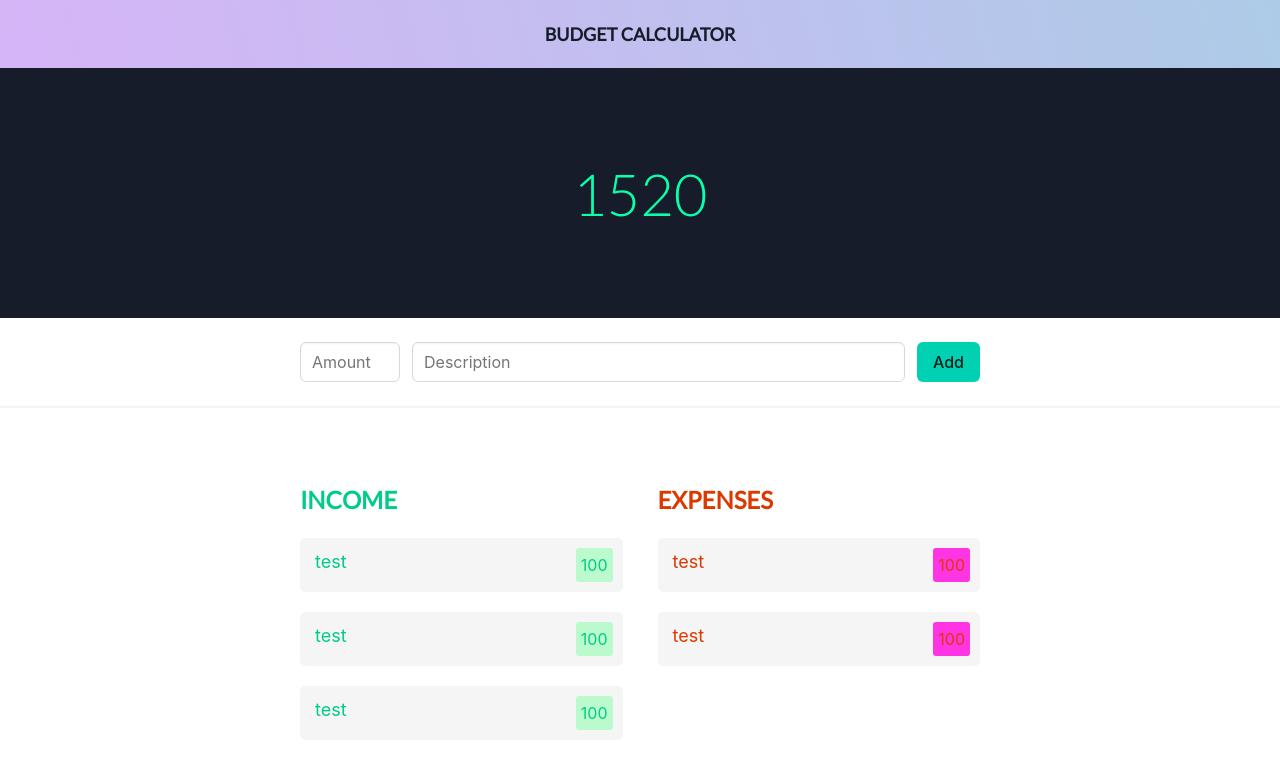
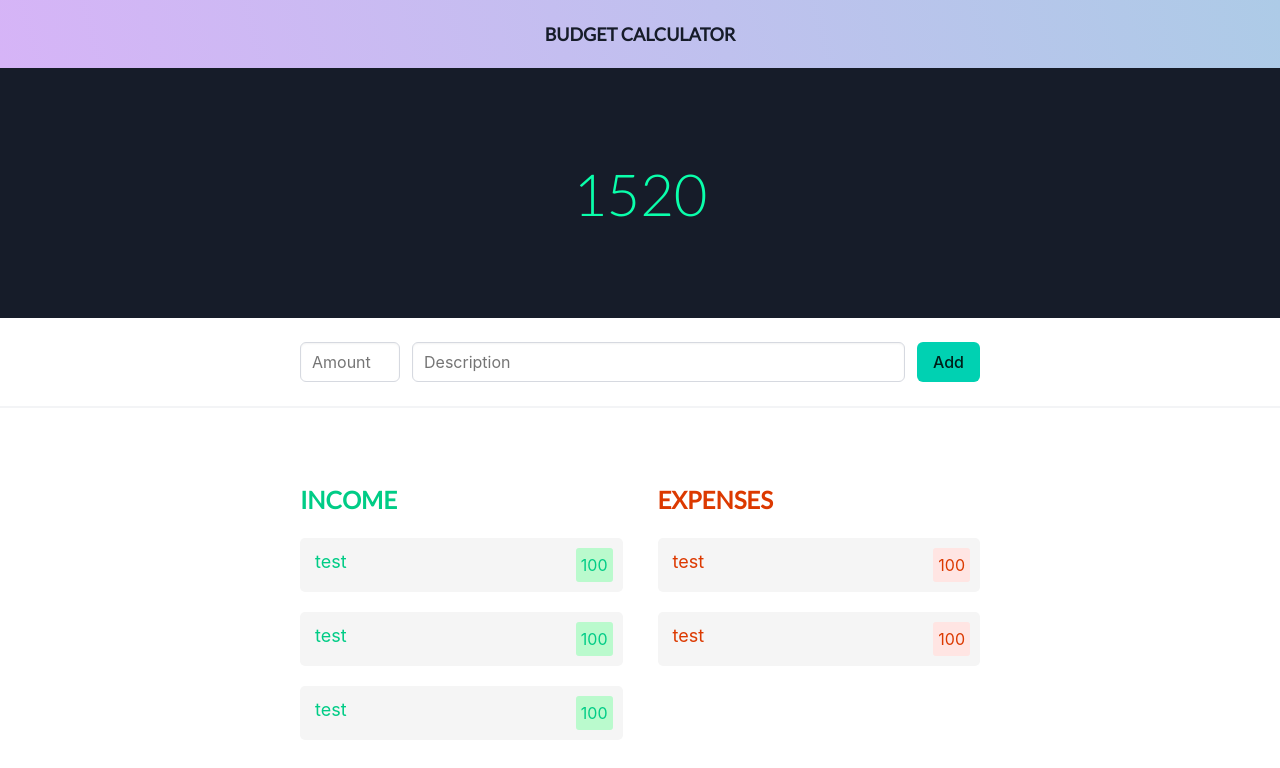
Before and after one commit to marshall8009/budget-app, an Angular app: page / in a window 1280 px wide. Shown: the top 768 px of the page. Built offline with nearby package versions, Linux system fonts and the light colour scheme.

Commit message:
main styles changes

```diff
--- a/src/main-styles.scss
+++ b/src/main-styles.scss
@@ -1,6 +1,5 @@
 // defining global styles and changing variables
 @charset "utf-8";
-
 // Import the Google Font
 @import url("https://fonts.googleapis.com/css?family=Nunito:400,700|Lato:300, 900");
 
@@ -12,7 +11,7 @@ $green: #00cc86;
 $light-green: #bafacd;
 
 $red: #dc3900;
-$light-red: #ff35e3;
+$light-red: #ffe5e3;
 
 $family-primary: '"Nunito", sans-serif';
 $primary: $purple;
@@ -21,5 +20,8 @@ $link: $purple;
 $body-background-color: white;
 $control-border-width: 2px;
 $input-border-color: 'transparent';
-$input-background-color: $red;
+$input-background-color: $light-grey;
 $input-shadow: none;
+
+
+@import "bulma/bulma";
```
